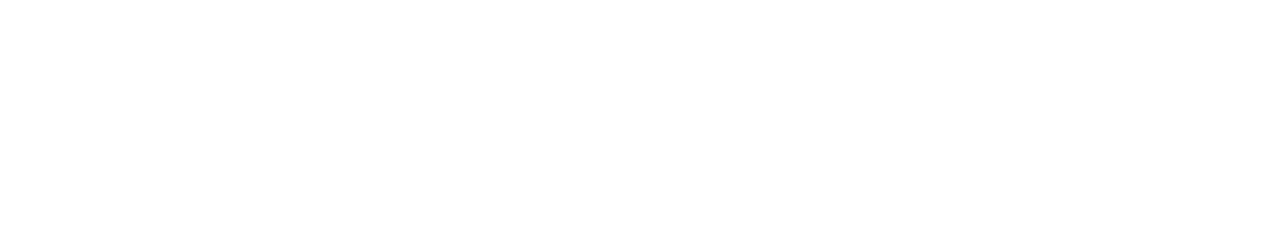
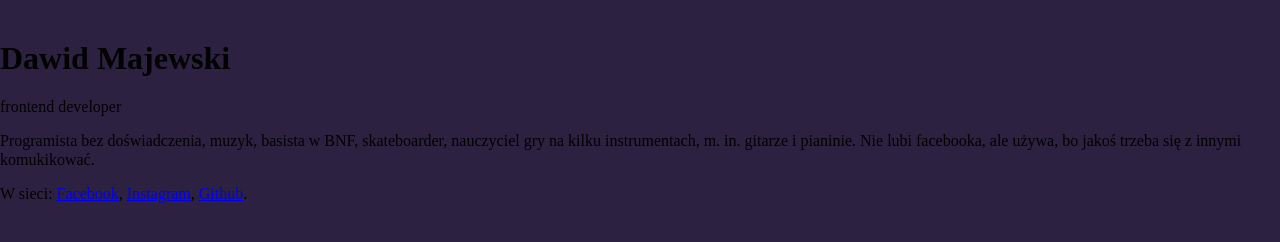
Before and after one commit to DawidMajewski1991/business-card, a plain HTML site: page index.html in a window 1280 px wide. Drawn offline with Linux system fonts and the light colour scheme.

Commit message:
feat: html structure

```diff
--- a/css/style.css
+++ b/css/style.css
@@ -5,3 +5,7 @@ html {
 *, *:after, *:before {
     box-sizing: inherit;
 }
+
+body {
+    background: #2C2141;
+}
--- a/index.html
+++ b/index.html
@@ -1,12 +1,40 @@
 <!DOCTYPE html>
-<html lang="en">
+<html lang="pl">
+
 <head>
     <meta charset="UTF-8">
     <meta http-equiv="X-UA-Compatible" content="IE=edge">
     <meta name="viewport" content="width=device-width, initial-scale=1.0">
     <title>Business Card</title>
+    <link href="css/style.css" rel="stylesheet" type="text/css">
+    <link href="css/normalize.css" rel="stylesheet" type="text/css">
 </head>
+
 <body>
+    <main class="card">
+        <article class="person">
+            <img class="preson__photo" src="" alt="">
+            <div>
+                <header class="person__header">
+                    <h1>
+                        Dawid Majewski
+                    </h1>
+                    <span class="person__position">frontend developer</span>
+                </header>
+                <p class="person__description">
+                    Programista bez doświadczenia, muzyk, basista w BNF, skateboarder, nauczyciel gry na kilku
+                    instrumentach, m. in. gitarze i pianinie. Nie lubi facebooka, ale używa, bo jakoś trzeba się z
+                    innymi komukikować.
 
+                </p>
+                <p class="person__description">
+                    W sieci: <a href="#" class="person__link">Facebook</a>, <a href="#" class="person__link">Instagram</a>, <a href="#"
+                        class="person__link">Github</a>.
+                </p>
+            </div>
+
+        </article>
+    </main>
 </body>
+
 </html>
```
